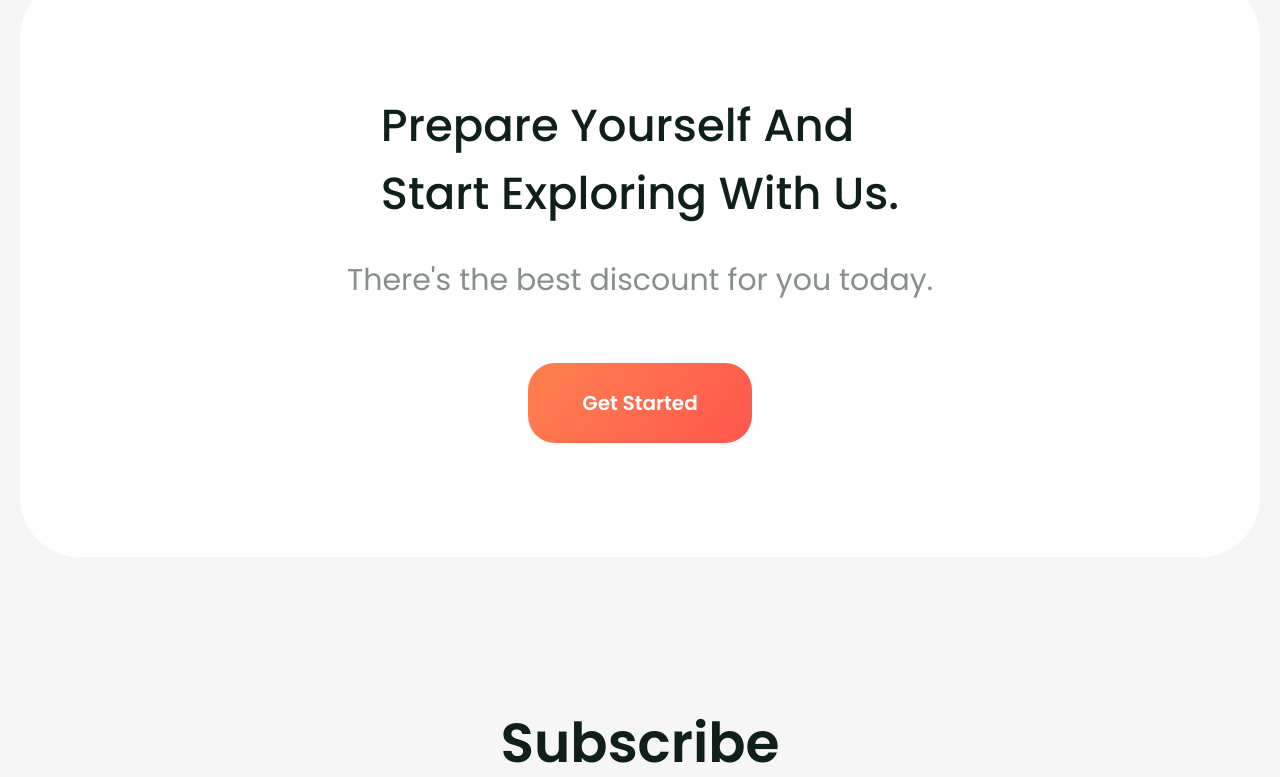
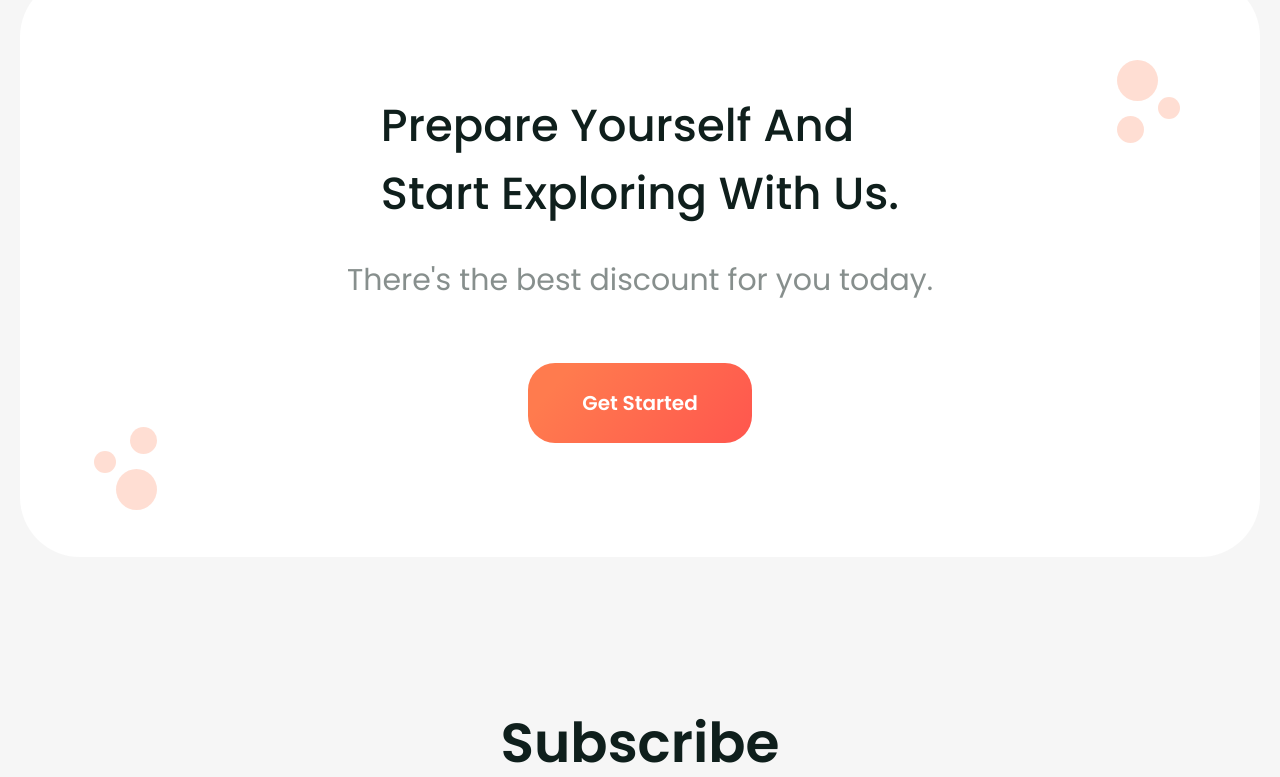
Before and after one commit to aleksandrburenkov/Naturals, a plain HTML site: page index.html in a window 1280 px wide. Shown: the part 2616-3393 px from the top of the page. Drawn offline with nearby package versions, Linux system fonts and the light colour scheme; the site is published under a folder, as on GitHub Pages, so addresses that start at the root find nothing.

Commit message:
Update main.css

```diff
--- a/css/main.css
+++ b/css/main.css
@@ -534,7 +534,7 @@ body {
     content: '';
     width: 63px;
     height: 83px;
-    background-image: url(/img/cta-el-01.svg);
+    background-image: url(../img/cta-el-01.svg);
     top: 83px;
     right: 80px;
 }
@@ -545,7 +545,7 @@ body {
     content: '';
     width: 63px;
     height: 83px;
-    background-image: url(/img/cta-el-02.svg);
+    background-image: url(../img/cta-el-02.svg);
     left: 74px;
     bottom: 47px;
 }
```
